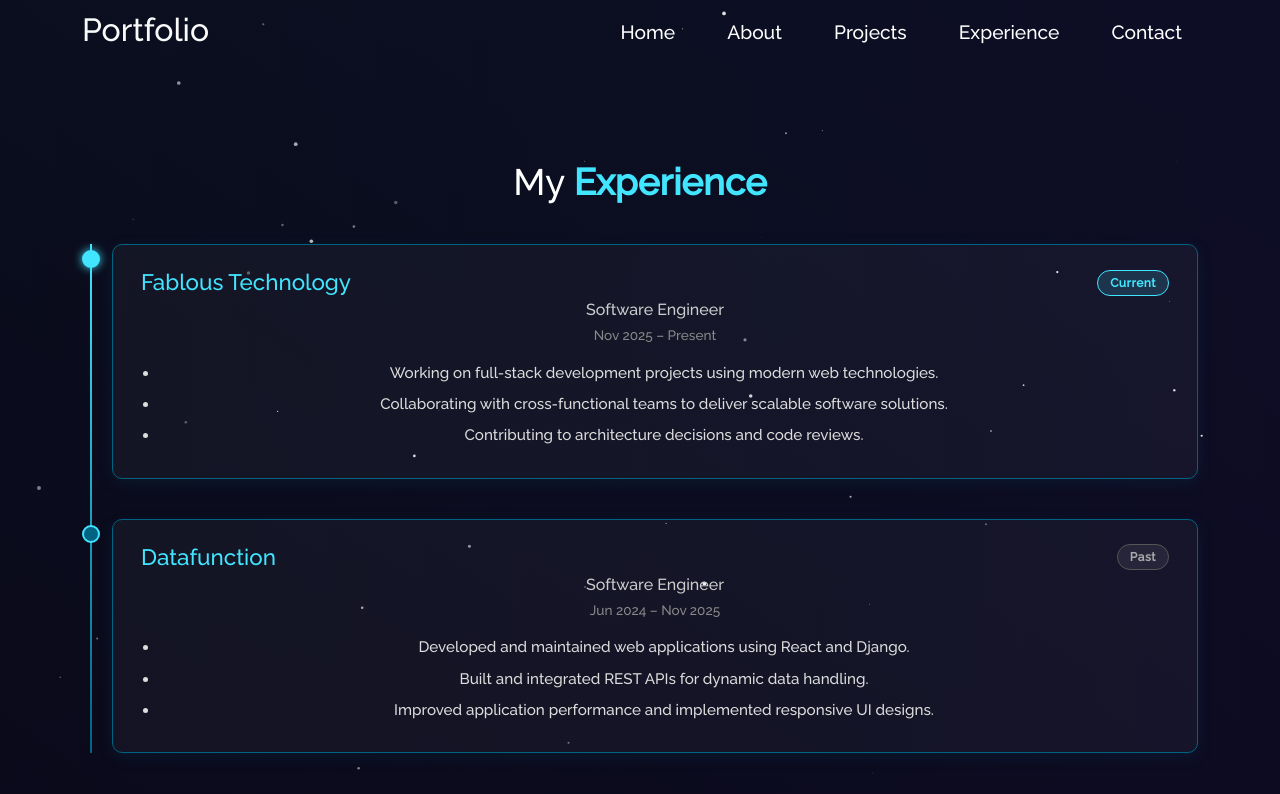
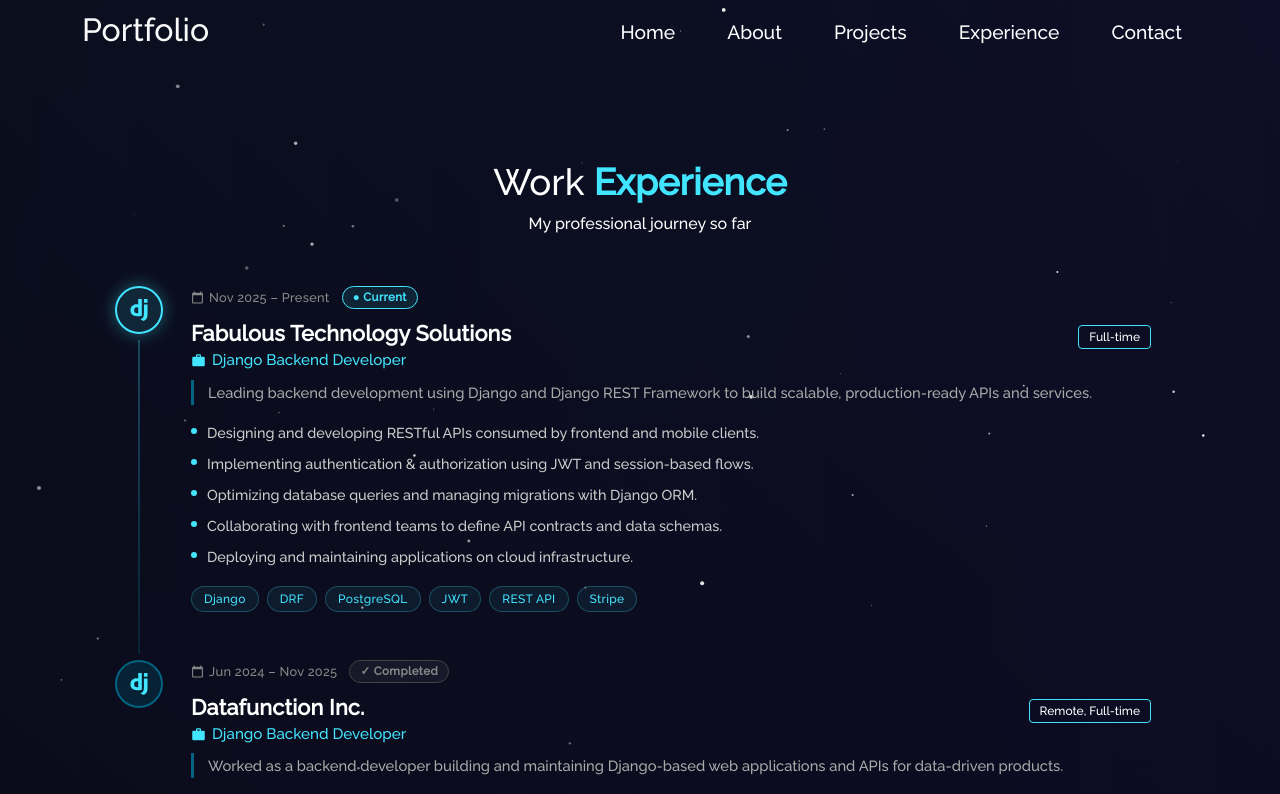
Before and after one commit to huzaifanasir08/Personal-Portfolio, a React (Create React App) app: page /experience in a window 1280 px wide. Shown: the top 794 px of the page. Built offline with nearby package versions, Linux system fonts and the light colour scheme.

Commit message:
Modify experience
Modify experience

```diff
--- a/src/components/Experience/Experience.js
+++ b/src/components/Experience/Experience.js
@@ -1,62 +1,132 @@
+import { useEffect, useRef, useState } from "react";
 import Container from "react-bootstrap/Container";
 import Particle from "../Particle";
+import { MdWork, MdLocationOn, MdCalendarToday } from "react-icons/md";
+import { SiDjango } from "react-icons/si";
 import "../../style.css";
 
 const experiences = [
   {
-    company: "Fablous Technology",
-    role: "Software Engineer",
+    company: "Fabulous Technology Solutions",
+    role: "Django Backend Developer",
     duration: "Nov 2025 – Present",
+    type: "Full-time",
     current: true,
+    description:
+      "Leading backend development using Django and Django REST Framework to build scalable, production-ready APIs and services.",
     points: [
-      "Working on full-stack development projects using modern web technologies.",
-      "Collaborating with cross-functional teams to deliver scalable software solutions.",
-      "Contributing to architecture decisions and code reviews.",
+      "Designing and developing RESTful APIs consumed by frontend and mobile clients.",
+      "Implementing authentication & authorization using JWT and session-based flows.",
+      "Optimizing database queries and managing migrations with Django ORM.",
+      "Collaborating with frontend teams to define API contracts and data schemas.",
+      "Deploying and maintaining applications on cloud infrastructure.",
     ],
+    tech: ["Django", "DRF", "PostgreSQL", "JWT", "REST API", "Stripe"],
   },
   {
-    company: "Datafunction",
-    role: "Software Engineer",
+    company: "Datafunction Inc.",
+    role: "Django Backend Developer",
     duration: "Jun 2024 – Nov 2025",
+    type: "Remote, Full-time",
     current: false,
+    description:
+      "Worked as a backend developer building and maintaining Django-based web applications and APIs for data-driven products.",
     points: [
-      "Developed and maintained web applications using React and Django.",
-      "Built and integrated REST APIs for dynamic data handling.",
-      "Improved application performance and implemented responsive UI designs.",
+      "Built and maintained Django REST Framework APIs for multiple client projects.",
+      "Integrated third-party services and external APIs into backend systems.",
+      "Wrote clean, testable Python code following best practices and PEP standards.",
+      "Managed MySQL/PostgreSQL databases, wrote complex queries and optimized performance.",
+      "Participated in code reviews, sprint planning, and agile development cycles.",
     ],
+    tech: ["Django", "DRF", "MySQL", "REST API", "Python", "Git"],
   },
 ];
+
+const ExperienceCard = ({ exp, index }) => {
+  const [visible, setVisible] = useState(false);
+  const ref = useRef(null);
+
+  useEffect(() => {
+    const observer = new IntersectionObserver(
+      ([entry]) => { if (entry.isIntersecting) setVisible(true); },
+      { threshold: 0.15 }
+    );
+    if (ref.current) observer.observe(ref.current);
+    return () => observer.disconnect();
+  }, []);
+
+  return (
+    <div
+      ref={ref}
+      className={`exp-card ${visible ? "exp-card--visible" : ""}`}
+      style={{ transitionDelay: `${index * 0.15}s` }}
+    >
+      {/* Left: icon column */}
+      <div className="exp-icon-col">
+        <div className={`exp-icon-wrap ${exp.current ? "exp-icon-wrap--active" : ""}`}>
+          <SiDjango size={22} />
+        </div>
+        {index < experiences.length - 1 && <div className="exp-connector" />}
+      </div>
+
+      {/* Right: content */}
+      <div className="exp-body">
+        <div className="exp-meta">
+          <span className="exp-duration">
+            <MdCalendarToday size={13} style={{ marginRight: 5 }} />
+            {exp.duration}
+          </span>
+          <span className={`exp-badge ${exp.current ? "exp-badge--current" : "exp-badge--past"}`}>
+            {exp.current ? "● Current" : "✓ Completed"}
+          </span>
+        </div>
+
+        <div className="exp-header">
+          <div>
+            <h3 className="exp-company">{exp.company}</h3>
+            <h5 className="exp-role">
+              <MdWork size={15} style={{ marginRight: 6, color: "#42e5ff" }} />
+              {exp.role}
+            </h5>
+          </div>
+          <span className="exp-type">{exp.type}</span>
+        </div>
+
+        <p className="exp-description">{exp.description}</p>
+
+        <ul className="exp-points">
+          {exp.points.map((point, i) => (
+            <li key={i} className="exp-point" style={{ animationDelay: `${i * 0.07}s` }}>
+              <span className="exp-point-dot" />
+              {point}
+            </li>
+          ))}
+        </ul>
+
+        <div className="exp-tech-row">
+          {exp.tech.map((t, i) => (
+            <span key={i} className="exp-tech-tag">{t}</span>
+          ))}
+        </div>
+      </div>
+    </div>
+  );
+};
 
 const Experience = () => {
   return (
     <Container fluid className="experience-section">
       <Particle />
-      <Container>
-        <h1 className="project-heading" style={{ paddingBottom: "20px" }}>
-          My <strong className="purple">Experience</strong>
-        </h1>
-        <div className="experience-timeline">
+      <Container className="exp-container">
+        <div className="exp-heading-wrap">
+          <h1 className="project-heading">
+            Work <strong className="purple">Experience</strong>
+          </h1>
+          <p className="exp-subheading">My professional journey so far</p>
+        </div>
+        <div className="exp-timeline">
           {experiences.map((exp, index) => (
-            <div className="experience-card" key={index}>
-              <div className="experience-dot">
-                <span className={exp.current ? "dot dot-active" : "dot"} />
-              </div>
-              <div className="experience-content">
-                <div className="experience-header">
-                  <h3 className="experience-company">{exp.company}</h3>
-                  <span className={`experience-badge ${exp.current ? "badge-current" : "badge-past"}`}>
-                    {exp.current ? "Current" : "Past"}
-                  </span>
-                </div>
-                <h5 className="experience-role">{exp.role}</h5>
-                <p className="experience-duration">{exp.duration}</p>
-                <ul className="experience-points">
-                  {exp.points.map((point, i) => (
-                    <li key={i}>{point}</li>
-                  ))}
-                </ul>
-              </div>
-            </div>
+            <ExperienceCard key={index} exp={exp} index={index} />
           ))}
         </div>
       </Container>
--- a/src/style.css
+++ b/src/style.css
@@ -1301,136 +1301,283 @@ button[type="submit"] {
 .experience-section {
   position: relative;
   padding-top: 150px !important;
-  padding-bottom: 60px !important;
+  padding-bottom: 80px !important;
   background-image: var(--section-background-color) !important;
   color: white;
   min-height: 100vh;
 }
 
-.experience-timeline {
-  position: relative;
-  padding-left: 30px;
-  margin-top: 20px;
-}
-
-.experience-timeline::before {
-  content: "";
-  position: absolute;
-  left: 8px;
-  top: 0;
-  bottom: 0;
-  width: 2px;
-  background: linear-gradient(to bottom, #42e5ff, #006381);
-}
-
-.experience-card {
-  position: relative;
+.exp-container {
+  max-width: 100% !important;
+  padding: 0 40px !important;
+}
+
+@media (max-width: 450px) {
+  .exp-container {
+    padding: 0 0px 0 5px !important
+  }
+}
+
+.exp-heading-wrap {
+  margin-bottom: 50px;
+}
+.exp-point {
+    text-align: justify !important;
+}
+.exp-subheading {
+  color: #ffffff;
+  font-size: 1rem;
+  margin-top: 6px;
+}
+
+.exp-timeline {
+  padding: 0 77px 0 63px;
   display: flex;
-  gap: 24px;
-  margin-bottom: 40px;
-}
-
-.experience-dot {
-  position: absolute;
-  left: -30px;
-  top: 6px;
-}
-
-.dot {
-  display: block;
-  width: 18px;
-  height: 18px;
+  flex-direction: column;
+  gap: 0;
+}
+
+/* --- Card --- */
+.exp-card {
+  display: flex;
+  gap: 0;
+  opacity: 0;
+  transform: translateY(40px);
+  transition: opacity 0.6s ease, transform 0.6s ease;
+}
+
+.exp-card--visible {
+  opacity: 1;
+  transform: translateY(0);
+}
+
+/* --- Icon column --- */
+.exp-icon-col {
+  display: flex;
+  flex-direction: column;
+  align-items: center;
+  margin-right: 28px;
+  flex-shrink: 0;
+}
+
+.exp-icon-wrap {
+  width: 48px;
+  height: 48px;
   border-radius: 50%;
-  background: #006381;
-  border: 2px solid #42e5ff;
-}
-
-.dot-active {
-  background: #42e5ff;
-  box-shadow: 0 0 10px #42e5ff;
-}
-
-.experience-content {
-  background: rgba(255, 255, 255, 0.04);
-  border: 1px solid #006381;
-  border-radius: 10px;
-  padding: 24px 28px;
-  width: 100%;
-  box-shadow: 0 4px 15px rgba(0, 99, 129, 0.15);
-  transition: transform 0.3s ease, box-shadow 0.3s ease;
-}
-
-.experience-content:hover {
-  transform: translateY(-3px);
-  box-shadow: 0 6px 20px rgba(66, 229, 255, 0.15);
-}
-
-.experience-header {
+  background: rgba(0, 99, 129, 0.25);
+  border: 2px solid #006381;
   display: flex;
   align-items: center;
+  justify-content: center;
+  color: #42e5ff;
+  flex-shrink: 0;
+  transition: all 0.3s ease;
+  z-index: 1;
+}
+
+.exp-icon-wrap--active {
+  background: rgba(66, 229, 255, 0.12);
+  border-color: #42e5ff;
+  box-shadow: 0 0 18px rgba(66, 229, 255, 0.3);
+  animation: pulse-glow 2.5s ease-in-out infinite;
+}
+
+@keyframes pulse-glow {
+  0%, 100% { box-shadow: 0 0 10px rgba(66, 229, 255, 0.25); }
+  50%       { box-shadow: 0 0 25px rgba(66, 229, 255, 0.55); }
+}
+
+.exp-connector {
+  width: 2px;
+  flex: 1;
+  min-height: 40px;
+  background: linear-gradient(to bottom, #42e5ff44, #00638144);
+  margin: 6px 0;
+}
+
+/* --- Body --- */
+.exp-body {
+  flex: 1;
+  padding-bottom: 48px;
+}
+
+.exp-meta {
+  display: flex;
+  align-items: center;
+  gap: 12px;
+  margin-bottom: 12px;
+  flex-wrap: wrap;
+}
+
+.exp-duration {
+  display: flex;
+  align-items: center;
+  font-size: 0.8rem;
+  color: #888;
+  letter-spacing: 0.3px;
+}
+
+.exp-badge {
+  font-size: 0.72rem;
+  padding: 2px 10px;
+  border-radius: 20px;
+  font-weight: 600;
+  letter-spacing: 0.4px;
+}
+
+.exp-badge--current {
+  background: rgba(66, 229, 255, 0.1);
+  border: 1px solid #42e5ff;
+  color: #42e5ff;
+}
+
+.exp-badge--past {
+  background: rgba(255, 255, 255, 0.05);
+  border: 1px solid #444;
+  color: #888;
+}
+
+.exp-header {
+  display: flex;
+  align-items: flex-start;
   justify-content: space-between;
   flex-wrap: wrap;
   gap: 10px;
-  margin-bottom: 4px;
-}
-
-.experience-company {
+  margin-bottom: 10px;
+}
+
+.exp-company {
+  color: #ffffff;
+  font-size: 1.35rem;
+  font-weight: 700;
+  margin: 0 0 4px;
+  letter-spacing: 0.2px;
+  text-align: left !important;
+}
+
+.exp-role {
   color: #42e5ff;
-  font-size: 1.4rem;
+  font-size: 0.95rem;
+  font-weight: 500;
   margin: 0;
-}
-
-.experience-badge {
+  display: flex;
+  align-items: center;
+  text-align: left !important;
+}
+
+.exp-type {
+    font-size: 0.75rem;
+    color: #ffffff;
+    border: 1px solid #41e3fd;
+    padding: 2px 10px;
+    border-radius: 4px;
+    white-space: nowrap;
+    align-self: flex-start;
+    margin-top: 4px;
+}
+
+.exp-description {
+  color: #aaa;
+  font-size: 0.92rem;
+  line-height: 1.7;
+  margin-bottom: 16px;
+  border-left: 3px solid #006381;
+  padding-left: 14px;
+  text-align: left !important;
+}
+
+/* Card container */
+.exp-card--visible .exp-body > .exp-card-inner {
+  border-color: #42e5ff33;
+}
+
+.exp-points {
+  list-style: none;
+  padding: 0;
+  margin: 0 0 18px;
+  display: flex;
+  flex-direction: column;
+  gap: 8px;
+}
+
+.exp-point {
+  display: flex;
+  align-items: flex-start;
+  gap: 10px;
+  font-size: 0.9rem;
+  color: #ccc;
+  line-height: 1.6;
+  opacity: 0;
+  animation: fadeSlideIn 0.4s ease forwards;
+  text-align: left;
+}
+
+.exp-card--visible .exp-point {
+  opacity: 1;
+}
+
+@keyframes fadeSlideIn {
+  from { opacity: 0; transform: translateX(-10px); }
+  to   { opacity: 1; transform: translateX(0); }
+}
+
+.exp-point-dot {
+  width: 6px;
+  height: 6px;
+  border-radius: 50%;
+  background: #42e5ff;
+  flex-shrink: 0;
+  margin-top: 7px;
+}
+
+.exp-tech-row {
+  display: flex;
+  flex-wrap: wrap;
+  gap: 8px;
+  margin-top: 4px;
+}
+
+.exp-tech-tag {
   font-size: 0.75rem;
   padding: 3px 12px;
   border-radius: 20px;
-  font-weight: 600;
-  letter-spacing: 0.5px;
-}
-
-.badge-current {
-  background: rgba(66, 229, 255, 0.15);
-  border: 1px solid #42e5ff;
+  background: rgba(66, 229, 255, 0.07);
+  border: 1px solid rgba(66, 229, 255, 0.25);
   color: #42e5ff;
-}
-
-.badge-past {
-  background: rgba(255, 255, 255, 0.07);
-  border: 1px solid #555;
-  color: #aaa;
-}
-
-.experience-role {
-  color: #ccc;
-  font-size: 1rem;
-  margin: 4px 0 6px;
-}
-
-.experience-duration {
-  color: #888;
-  font-size: 0.85rem;
-  margin-bottom: 14px;
-}
-
-.experience-points {
-  padding-left: 18px;
-  margin: 0;
-  color: #ddd;
-  font-size: 0.95rem;
-  line-height: 1.8;
-}
-
-.experience-points li {
-  margin-bottom: 4px;
+  letter-spacing: 0.3px;
+  transition: background 0.2s ease;
+}
+
+.exp-tech-tag:hover {
+  background: rgba(66, 229, 255, 0.18);
 }
 
 @media (max-width: 767px) {
+  .exp-timeline {
+  padding: 0 5px 0 0px;
+  display: flex;
+  flex-direction: column;
+  gap: 0;
+}
+.exp-container {
+    max-width: 100% ;
+    padding: 0 40px 0 35px;
+}
+.exp-description {
+    text-align: justify !important;
+}
   .experience-section {
     padding-top: 90px !important;
   }
-
-  .experience-company {
-    font-size: 1.2rem;
+  .exp-icon-col {
+    margin-right: 18px;
+  }
+  .exp-icon-wrap {
+    width: 38px;
+    height: 38px;
+  }
+  .exp-company {
+    font-size: 1.15rem;
   }
 }
 
@@ -1438,12 +1585,26 @@ button[type="submit"] {
   .experience-section {
     padding-top: 60px !important;
   }
-
-  .experience-content {
-    padding: 18px 16px;
-  }
-
-  .experience-points {
+  .exp-icon-col {
+    margin-right: 14px;
+  }
+  .exp-icon-wrap {
+    width: 34px;
+    height: 34px;
+  }
+  .exp-company {
+    font-size: 1rem;
+  }
+  .exp-description {
     font-size: 0.85rem;
   }
-}
+  .exp-point {
+    font-size: 0.82rem;
+  }
+  .exp-header {
+    flex-direction: column;
+  }
+  .exp-meta {
+    justify-content: flex-start;
+  }
+}
```
